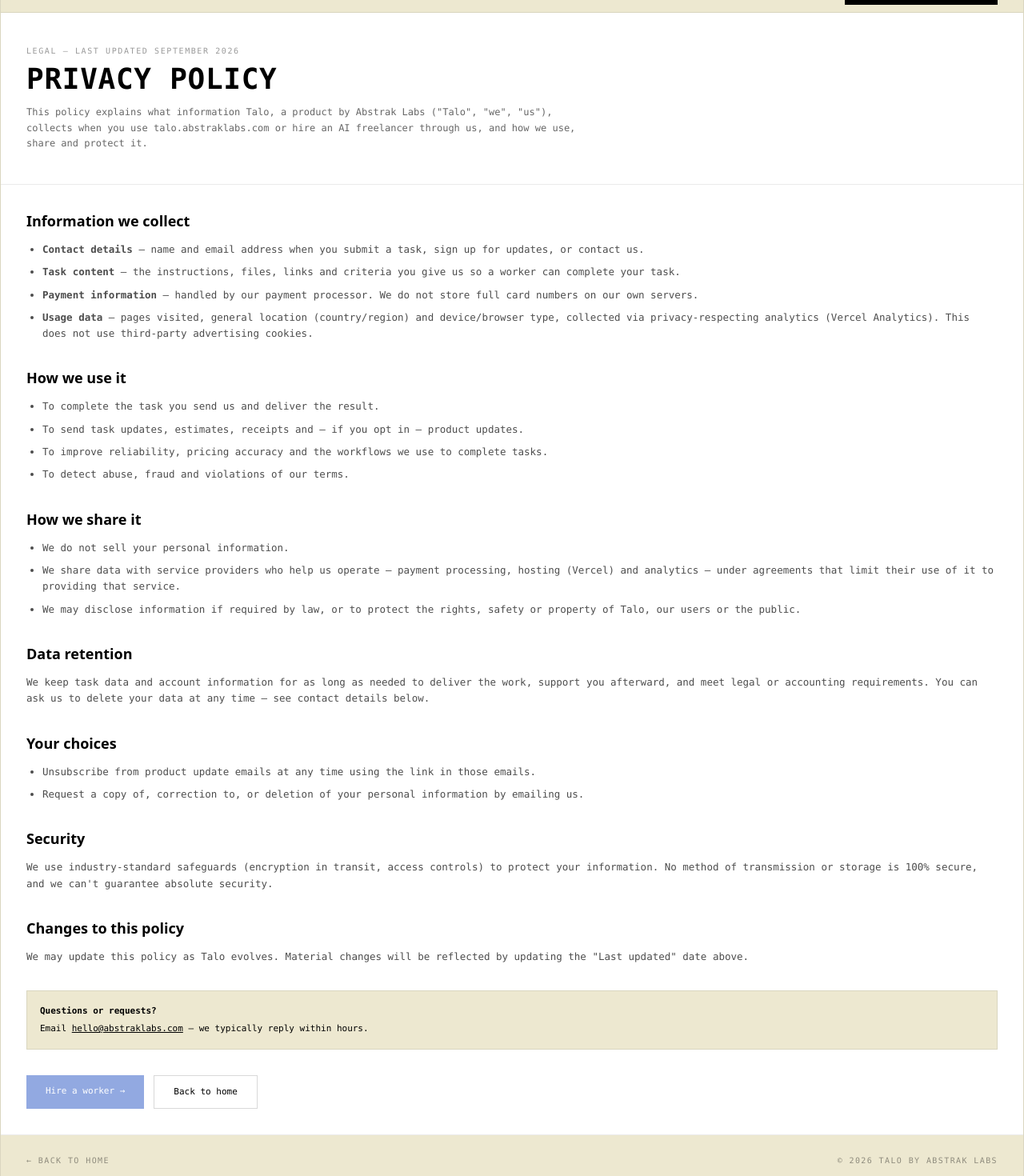
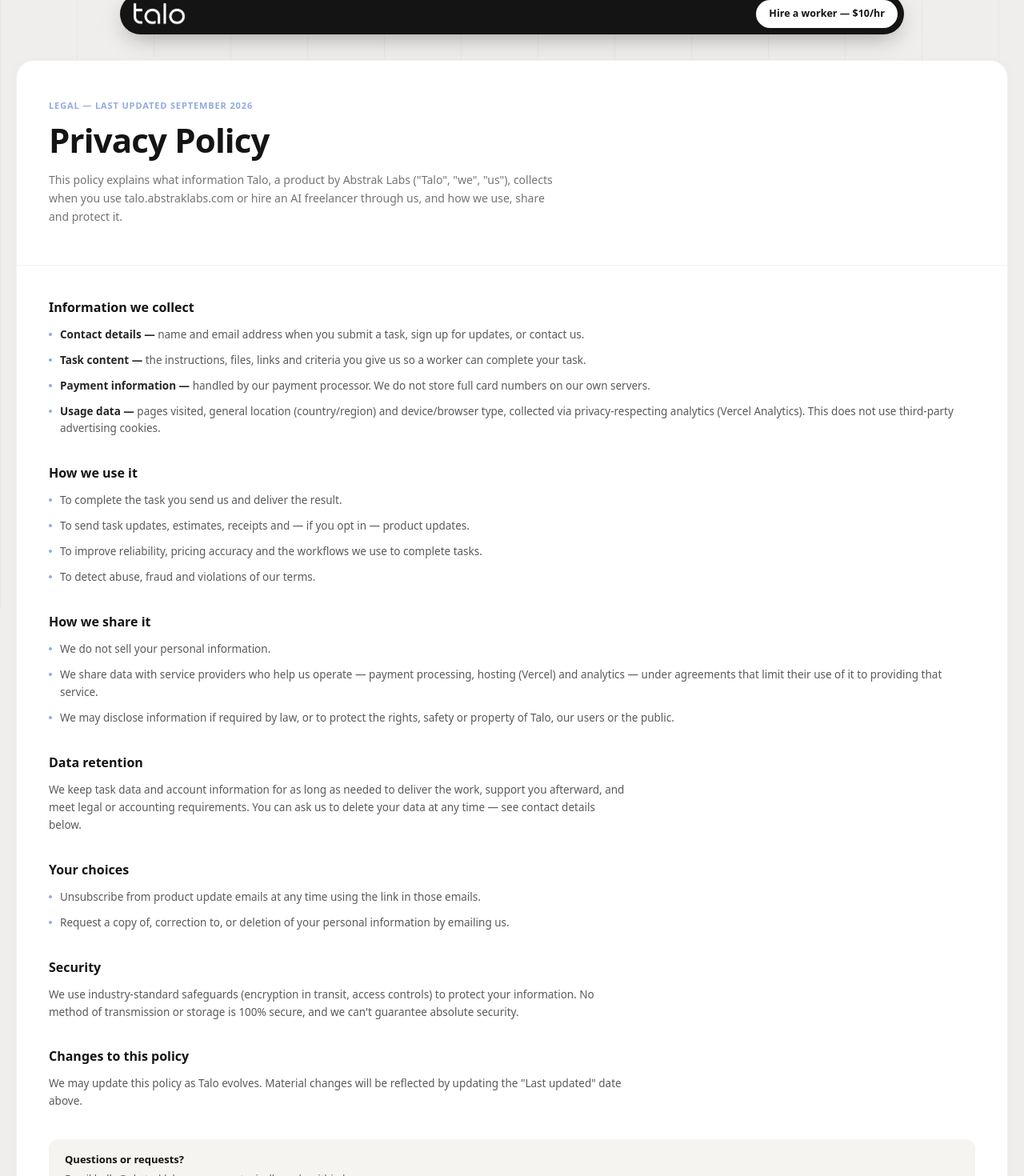
Before and after one commit to techwarq/abstraklabs, a Next.js app: page /privacy in a window 1280 px wide. Shown: the part 40-1510 px from the top of the page at 80% size. Built offline with nearby package versions, Linux system fonts and the light colour scheme; no server answers.

Commit message:
style: rebuild privacy policy page in current design system
Was copied from the old brutalist/mono work-guarantee template — now matches the live homepage's nav pill, rounded cards and typography.

```diff
--- a/app/privacy/page.tsx
+++ b/app/privacy/page.tsx
@@ -1,6 +1,9 @@
 import type { Metadata } from "next";
 import Link from "next/link";
+import Image from "next/image";
 import { absoluteUrl } from "../../lib/site";
+
+const ACCENT = "#92A9E1";
 
 export const metadata: Metadata = {
   title: "Privacy Policy — Talo by Abstrak Labs",
@@ -14,89 +17,152 @@
   },
 };
 
+const sections = [
+  {
+    title: "Information we collect",
+    items: [
+      { label: "Contact details", text: "name and email address when you submit a task, sign up for updates, or contact us." },
+      { label: "Task content", text: "the instructions, files, links and criteria you give us so a worker can complete your task." },
+      { label: "Payment information", text: "handled by our payment processor. We do not store full card numbers on our own servers." },
+      {
+        label: "Usage data",
+        text: "pages visited, general location (country/region) and device/browser type, collected via privacy-respecting analytics (Vercel Analytics). This does not use third-party advertising cookies.",
+      },
+    ],
+  },
+  {
+    title: "How we use it",
+    items: [
+      { text: "To complete the task you send us and deliver the result." },
+      { text: "To send task updates, estimates, receipts and — if you opt in — product updates." },
+      { text: "To improve reliability, pricing accuracy and the workflows we use to complete tasks." },
+      { text: "To detect abuse, fraud and violations of our terms." },
+    ],
+  },
+  {
+    title: "How we share it",
+    items: [
+      { text: "We do not sell your personal information." },
+      { text: "We share data with service providers who help us operate — payment processing, hosting (Vercel) and analytics — under agreements that limit their use of it to providing that service." },
+      { text: "We may disclose information if required by law, or to protect the rights, safety or property of Talo, our users or the public." },
+    ],
+  },
+];
+
 export default function Page() {
   return (
-    <main className="min-h-screen bg-[#EDE8D0] text-black">
-      <div className="fixed inset-0 bg-grid-brutalist pointer-events-none opacity-[0.22]" />
-      <div className="relative max-w-[1440px] mx-auto border-x border-black/[0.08] bg-[#EDE8D0]">
-        <header className="sticky top-0 bg-[#EDE8D0]/90 backdrop-blur-[8px] border-b border-black/[0.08] px-6 lg:px-8 h-[56px] flex items-center justify-between">
-          <Link href="/" className="text-[11px] font-bold">TALO</Link>
-          <Link href="/hire" className="bg-black text-white mono text-[11px] px-4 py-2.5">Hire a worker — $10/hr →</Link>
+    <main className="min-h-screen bg-[#EFEEEC] text-[#141414]">
+      <div className="fixed inset-0 bg-lines-soft pointer-events-none opacity-[0.7]" />
+
+      <div className="relative z-10 max-w-[1920px] mx-auto px-3 md:px-5">
+        <header className="sticky top-3 md:top-4 z-50 pt-3 md:pt-4 flex justify-center">
+          <div className="w-full max-w-[980px] bg-[#141414] text-white rounded-full pl-4 pr-2 py-2 flex items-center justify-between gap-4 shadow-[0_10px_30px_-8px_rgba(0,0,0,0.35)]">
+            <Link href="/" className="flex items-center shrink-0">
+              <Image src="/talo-logo-mark.png" alt="Talo" width={329} height={140} className="h-7 w-auto" priority />
+            </Link>
+            <Link
+              href="/hire"
+              className="bg-white text-[#141414] text-[12.5px] font-semibold px-4 py-2 rounded-full hover:bg-white/90 hover:scale-[1.04] active:scale-[0.97] transition-all whitespace-nowrap"
+            >
+              Hire a worker — $10/hr
+            </Link>
+          </div>
         </header>
 
-        <section className="px-6 lg:px-8 py-10 border-b border-black/[0.08] bg-white">
-          <div className="mono text-[10px] tracking-[0.16em] uppercase text-black/40">Legal — Last updated September 2026</div>
-          <h1 className="pixel-head text-[28px] lg:text-[36px] leading-[0.9] mt-3">PRIVACY POLICY</h1>
-          <p className="mono text-[12px] leading-relaxed text-black/60 mt-4 max-w-[720px]">
-            This policy explains what information Talo, a product by Abstrak Labs (&quot;Talo&quot;, &quot;we&quot;, &quot;us&quot;), collects when you use talo.abstraklabs.com
-            or hire an AI freelancer through us, and how we use, share and protect it.
-          </p>
-        </section>
+        <section className="rounded-[22px] bg-white border border-black/[0.06] shadow-[0_2px_16px_-4px_rgba(20,20,20,0.06)] overflow-hidden mt-8 md:mt-12 mb-6">
+          <div className="px-6 md:px-10 py-10 md:py-12 border-b border-black/[0.06]">
+            <div className="text-[11px] font-semibold tracking-[0.08em] uppercase" style={{ color: ACCENT }}>
+              Legal — Last updated September 2026
+            </div>
+            <h1 className="text-[32px] md:text-[42px] leading-[1.1] tracking-[-0.02em] font-semibold mt-3">Privacy Policy</h1>
+            <p className="text-[14px] leading-relaxed text-black/55 mt-4 max-w-[640px]">
+              This policy explains what information Talo, a product by Abstrak Labs (&quot;Talo&quot;, &quot;we&quot;, &quot;us&quot;), collects when
+              you use talo.abstraklabs.com or hire an AI freelancer through us, and how we use, share and protect it.
+            </p>
+          </div>
 
-        <section className="bg-white border-b border-black/[0.08]">
-          <div className="px-6 lg:px-8 py-8">
-            <h2 className="text-[18px] font-bold">Information we collect</h2>
-            <ul className="mono text-[12.5px] leading-relaxed text-black/70 mt-3 space-y-2 list-disc pl-5">
-              <li><span className="font-bold">Contact details</span> — name and email address when you submit a task, sign up for updates, or contact us.</li>
-              <li><span className="font-bold">Task content</span> — the instructions, files, links and criteria you give us so a worker can complete your task.</li>
-              <li><span className="font-bold">Payment information</span> — handled by our payment processor. We do not store full card numbers on our own servers.</li>
-              <li><span className="font-bold">Usage data</span> — pages visited, general location (country/region) and device/browser type, collected via privacy-respecting analytics (Vercel Analytics). This does not use third-party advertising cookies.</li>
-            </ul>
+          <div className="px-6 md:px-10 py-8 md:py-10">
+            {sections.map((s) => (
+              <div key={s.title} className="mb-8 last:mb-0">
+                <h2 className="text-[16px] font-semibold">{s.title}</h2>
+                <ul className="mt-3 space-y-2.5">
+                  {s.items.map((it, i) => (
+                    <li key={i} className="flex gap-2.5 text-[13.5px] leading-relaxed text-black/65">
+                      <span className="mt-2 w-1 h-1 rounded-full shrink-0" style={{ background: ACCENT }} />
+                      <span>
+                        {it.label && <span className="font-semibold text-black/85">{it.label} — </span>}
+                        {it.text}
+                      </span>
+                    </li>
+                  ))}
+                </ul>
+              </div>
+            ))}
 
-            <h2 className="text-[18px] font-bold mt-8">How we use it</h2>
-            <ul className="mono text-[12.5px] leading-relaxed text-black/70 mt-3 space-y-2 list-disc pl-5">
-              <li>To complete the task you send us and deliver the result.</li>
-              <li>To send task updates, estimates, receipts and — if you opt in — product updates.</li>
-              <li>To improve reliability, pricing accuracy and the workflows we use to complete tasks.</li>
-              <li>To detect abuse, fraud and violations of our terms.</li>
-            </ul>
+            <div>
+              <h2 className="text-[16px] font-semibold">Data retention</h2>
+              <p className="mt-3 text-[13.5px] leading-relaxed text-black/65 max-w-[720px]">
+                We keep task data and account information for as long as needed to deliver the work, support you afterward, and meet legal or
+                accounting requirements. You can ask us to delete your data at any time — see contact details below.
+              </p>
+            </div>
 
-            <h2 className="text-[18px] font-bold mt-8">How we share it</h2>
-            <ul className="mono text-[12.5px] leading-relaxed text-black/70 mt-3 space-y-2 list-disc pl-5">
-              <li>We do not sell your personal information.</li>
-              <li>We share data with service providers who help us operate — payment processing, hosting (Vercel) and analytics — under agreements that limit their use of it to providing that service.</li>
-              <li>We may disclose information if required by law, or to protect the rights, safety or property of Talo, our users or the public.</li>
-            </ul>
+            <div className="mt-8">
+              <h2 className="text-[16px] font-semibold">Your choices</h2>
+              <ul className="mt-3 space-y-2.5">
+                <li className="flex gap-2.5 text-[13.5px] leading-relaxed text-black/65">
+                  <span className="mt-2 w-1 h-1 rounded-full shrink-0" style={{ background: ACCENT }} />
+                  <span>Unsubscribe from product update emails at any time using the link in those emails.</span>
+                </li>
+                <li className="flex gap-2.5 text-[13.5px] leading-relaxed text-black/65">
+                  <span className="mt-2 w-1 h-1 rounded-full shrink-0" style={{ background: ACCENT }} />
+                  <span>Request a copy of, correction to, or deletion of your personal information by emailing us.</span>
+                </li>
+              </ul>
+            </div>
 
-            <h2 className="text-[18px] font-bold mt-8">Data retention</h2>
-            <p className="mono text-[12.5px] leading-relaxed text-black/70 mt-3">
-              We keep task data and account information for as long as needed to deliver the work, support you afterward, and meet legal or accounting
-              requirements. You can ask us to delete your data at any time — see contact details below.
-            </p>
+            <div className="mt-8">
+              <h2 className="text-[16px] font-semibold">Security</h2>
+              <p className="mt-3 text-[13.5px] leading-relaxed text-black/65 max-w-[720px]">
+                We use industry-standard safeguards (encryption in transit, access controls) to protect your information. No method of
+                transmission or storage is 100% secure, and we can&apos;t guarantee absolute security.
+              </p>
+            </div>
 
-            <h2 className="text-[18px] font-bold mt-8">Your choices</h2>
-            <ul className="mono text-[12.5px] leading-relaxed text-black/70 mt-3 space-y-2 list-disc pl-5">
-              <li>Unsubscribe from product update emails at any time using the link in those emails.</li>
-              <li>Request a copy of, correction to, or deletion of your personal information by emailing us.</li>
-            </ul>
+            <div className="mt-8">
+              <h2 className="text-[16px] font-semibold">Changes to this policy</h2>
+              <p className="mt-3 text-[13.5px] leading-relaxed text-black/65 max-w-[720px]">
+                We may update this policy as Talo evolves. Material changes will be reflected by updating the &quot;Last updated&quot; date above.
+              </p>
+            </div>
 
-            <h2 className="text-[18px] font-bold mt-8">Security</h2>
-            <p className="mono text-[12.5px] leading-relaxed text-black/70 mt-3">
-              We use industry-standard safeguards (encryption in transit, access controls) to protect your information. No method of transmission or
-              storage is 100% secure, and we can&apos;t guarantee absolute security.
-            </p>
-
-            <h2 className="text-[18px] font-bold mt-8">Changes to this policy</h2>
-            <p className="mono text-[12.5px] leading-relaxed text-black/70 mt-3">
-              We may update this policy as Talo evolves. Material changes will be reflected by updating the &quot;Last updated&quot; date above.
-            </p>
-
-            <div className="mt-8 border border-black/[0.08] bg-[#EDE8D0] p-4 mono text-[11px] leading-relaxed">
-              <div className="font-bold">Questions or requests?</div>
-              <div className="mt-1">
-                Email <a href="mailto:hello@abstraklabs.com" className="underline">hello@abstraklabs.com</a> — we typically reply within hours.
+            <div className="mt-9 rounded-xl bg-[#F5F4F1] px-5 py-4">
+              <div className="text-[13px] font-semibold">Questions or requests?</div>
+              <div className="text-[13px] text-black/60 mt-1">
+                Email <a href="mailto:hello@abstraklabs.com" className="underline hover:text-black transition-colors">hello@abstraklabs.com</a> —
+                we typically reply within hours.
               </div>
             </div>
 
-            <div className="mt-8 flex gap-3">
-              <Link href="/hire" className="bg-[#92A9E1] text-white mono text-[11px] px-6 py-3">Hire a worker →</Link>
-              <Link href="/" className="bg-white border border-black/15 mono text-[11px] px-6 py-3">Back to home</Link>
+            <div className="mt-8 flex flex-wrap gap-3">
+              <Link
+                href="/hire"
+                className="bg-[#141414] text-white text-[12.5px] font-semibold px-6 py-3 rounded-full hover:bg-black/85 transition-colors"
+              >
+                Hire a worker →
+              </Link>
+              <Link
+                href="/"
+                className="bg-white border border-black/15 text-[12.5px] font-semibold px-6 py-3 rounded-full hover:bg-[#F5F4F1] transition-colors"
+              >
+                Back to home
+              </Link>
             </div>
           </div>
         </section>
 
-        <footer className="px-6 lg:px-8 py-6 mono text-[10px] tracking-[0.14em] uppercase text-black/40 flex justify-between">
-          <Link href="/">← Back to home</Link>
+        <footer className="py-6 text-[11px] tracking-[0.06em] uppercase text-black/40 flex justify-between">
+          <Link href="/" className="hover:text-black/60 transition-colors">← Back to home</Link>
           <span>© 2026 Talo by Abstrak Labs</span>
         </footer>
       </div>
```
